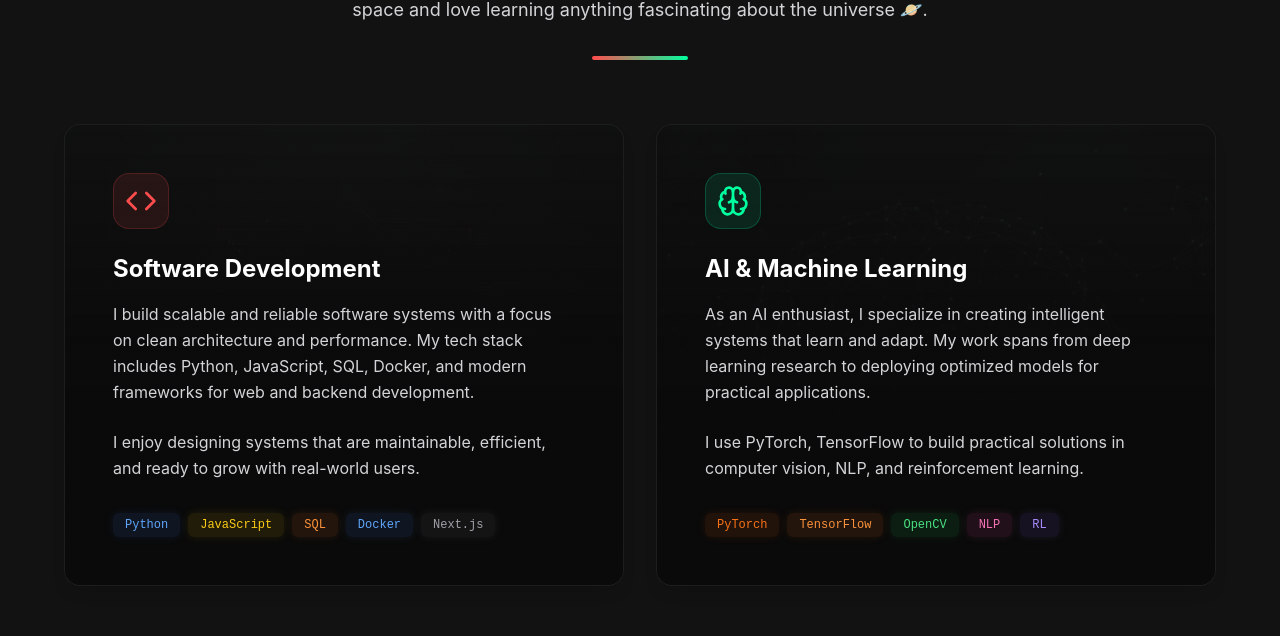
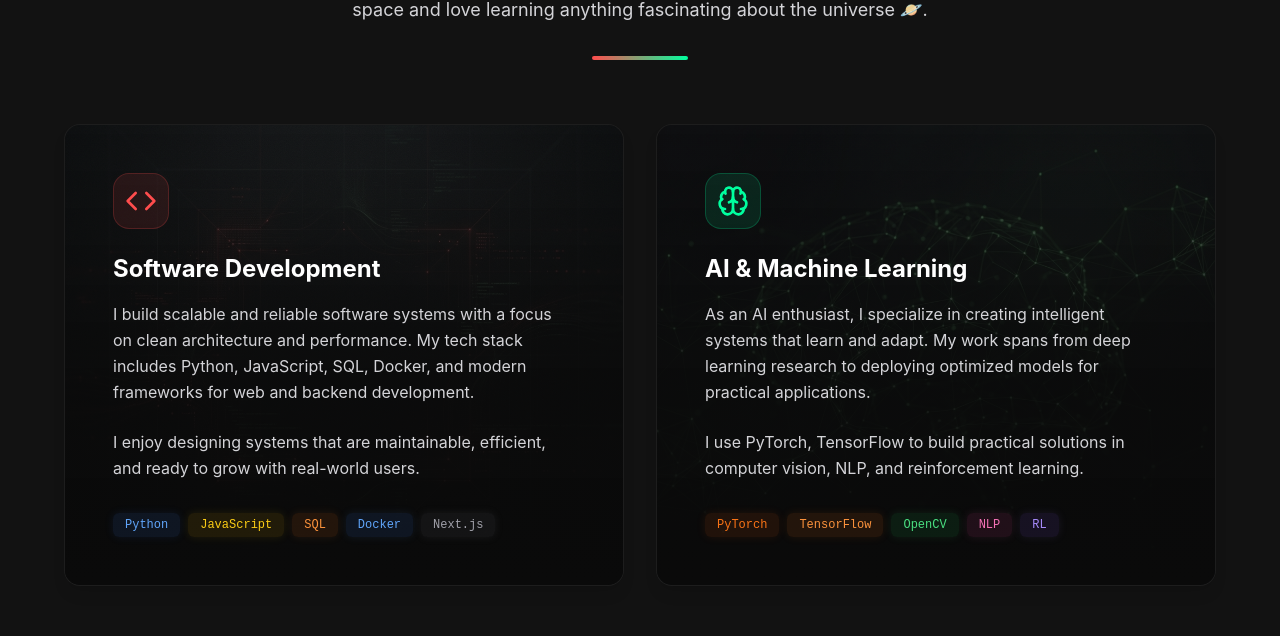
Before and after one commit to sahilbagde22/Portfolio, a React (Vite) app: page / in a window 1280 px wide. Shown: the part 1097-1733 px from the top of the page. Built offline with nearby package versions, Linux system fonts and the light colour scheme; no server answers.

Commit message:
feat(about): add 3D parallax hover effect and enhance card background image brightness

```diff
--- a/src/components/sections/About.jsx
+++ b/src/components/sections/About.jsx
@@ -3,7 +3,8 @@ import SectionTitle from '../ui/SectionTitle';
 import GlassCard from '../ui/GlassCard';
 import ScrollReveal from '../ui/ScrollReveal';
 import TechBadge from '../ui/TechBadge';
-import { Brain, Code, Terminal, Sparkles } from 'lucide-react';
+import { Brain, Code } from 'lucide-react';
+import Tilt from 'react-parallax-tilt';
 
 const About = () => {
     return (
@@ -20,17 +21,21 @@ const About = () => {
 
                     <div className="grid md:grid-cols-2 gap-8 max-w-6xl mx-auto">
                         {/* Software Development Card */}
+                        <Tilt tiltMaxAngleX={8} tiltMaxAngleY={8} perspective={1000} transitionSpeed={1500} scale={1.02} className="h-full">
                             <GlassCard
                                 className="p-8 md:p-12 flex flex-col h-full group transition-none relative overflow-hidden"
                                 whileHover={{
-                                scale: 1.02,
                                     borderColor: "rgba(255, 77, 77, 0.8)",
                                     transition: { duration: 0.2, ease: "easeOut" }
                                 }}
                             >
                                 <div className="absolute inset-0 -z-10">
-                                <img src="/projects/software_bg.png" alt="" className="w-full h-full object-cover opacity-5 dark:opacity-10 group-hover:opacity-15 dark:group-hover:opacity-30 transition-all duration-500 group-hover:scale-110" />
-                                <div className="absolute inset-0 bg-gradient-to-t from-white via-white/95 to-transparent dark:from-[#0a0a0a] dark:via-[#0a0a0a]/90 dark:to-transparent transition-all duration-500" />
+                                    <img
+                                        src="/projects/software_bg.png"
+                                        alt=""
+                                        className="w-full h-full object-cover opacity-20 dark:opacity-35 group-hover:opacity-45 dark:group-hover:opacity-75 transition-all duration-500 group-hover:scale-110 filter brightness-110 dark:brightness-125"
+                                    />
+                                    <div className="absolute inset-0 bg-gradient-to-t from-white via-white/80 to-white/30 dark:from-[#0a0a0a] dark:via-[#0a0a0a]/75 dark:to-transparent group-hover:via-white/50 dark:group-hover:via-[#0a0a0a]/50 transition-all duration-500" />
                                 </div>
                                 <div className="mb-6 w-14 h-14 bg-core-red/10 rounded-2xl flex items-center justify-center border border-core-red/20 group-hover:border-core-red/50 transition-colors">
                                     <Code className="text-core-red" size={32} />
@@ -54,19 +59,24 @@ const About = () => {
                                     ))}
                                 </div>
                             </GlassCard>
+                        </Tilt>
 
                         {/* AI/ML Card */}
+                        <Tilt tiltMaxAngleX={8} tiltMaxAngleY={8} perspective={1000} transitionSpeed={1500} scale={1.02} className="h-full">
                             <GlassCard
                                 className="p-8 md:p-12 flex flex-col h-full group transition-none relative overflow-hidden"
                                 whileHover={{
-                                scale: 1.02,
                                     borderColor: "rgba(0, 255, 159, 0.8)",
                                     transition: { duration: 0.2, ease: "easeOut" }
                                 }}
                             >
                                 <div className="absolute inset-0 -z-10">
-                                <img src="/projects/ai_bg.png" alt="" className="w-full h-full object-cover opacity-5 dark:opacity-10 group-hover:opacity-15 dark:group-hover:opacity-30 transition-all duration-500 group-hover:scale-110" />
-                                <div className="absolute inset-0 bg-gradient-to-t from-white via-white/95 to-transparent dark:from-[#0a0a0a] dark:via-[#0a0a0a]/90 dark:to-transparent transition-all duration-500" />
+                                    <img
+                                        src="/projects/ai_bg.png"
+                                        alt=""
+                                        className="w-full h-full object-cover opacity-20 dark:opacity-35 group-hover:opacity-45 dark:group-hover:opacity-75 transition-all duration-500 group-hover:scale-110 filter brightness-110 dark:brightness-125"
+                                    />
+                                    <div className="absolute inset-0 bg-gradient-to-t from-white via-white/80 to-white/30 dark:from-[#0a0a0a] dark:via-[#0a0a0a]/75 dark:to-transparent group-hover:via-white/50 dark:group-hover:via-[#0a0a0a]/50 transition-all duration-500" />
                                 </div>
                                 <div className="mb-6 w-14 h-14 bg-system-green/10 rounded-2xl flex items-center justify-center border border-system-green/20 group-hover:border-system-green/50 transition-colors">
                                     <Brain className="text-system-green" size={32} />
@@ -90,6 +100,7 @@ const About = () => {
                                     ))}
                                 </div>
                             </GlassCard>
+                        </Tilt>
                     </div>
                 </ScrollReveal>
             </div>
@@ -97,5 +108,4 @@ const About = () => {
     );
 };
 
-
 export default About;
```
Lines whose indentation alone changed are shown as unchanged.
